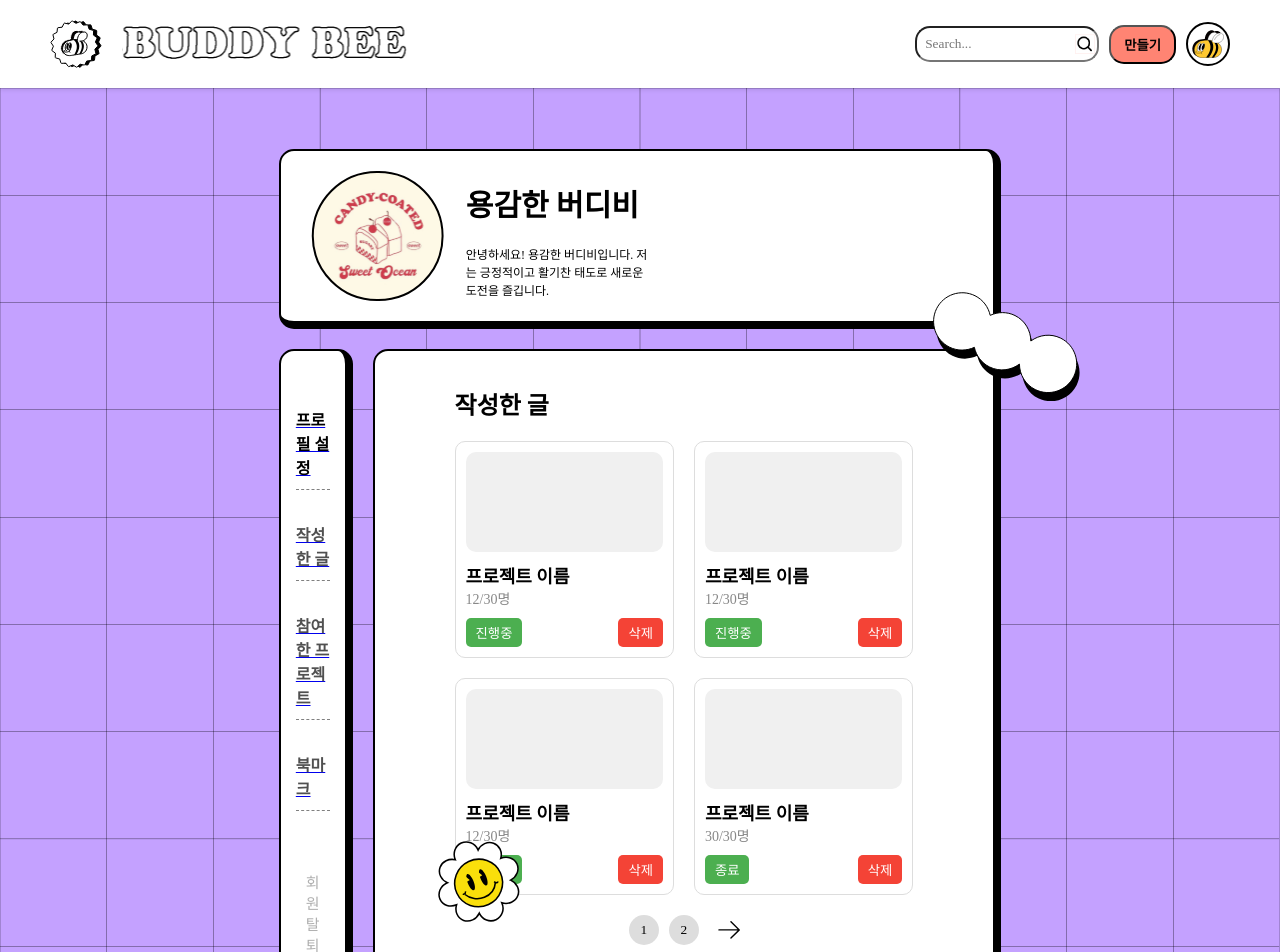
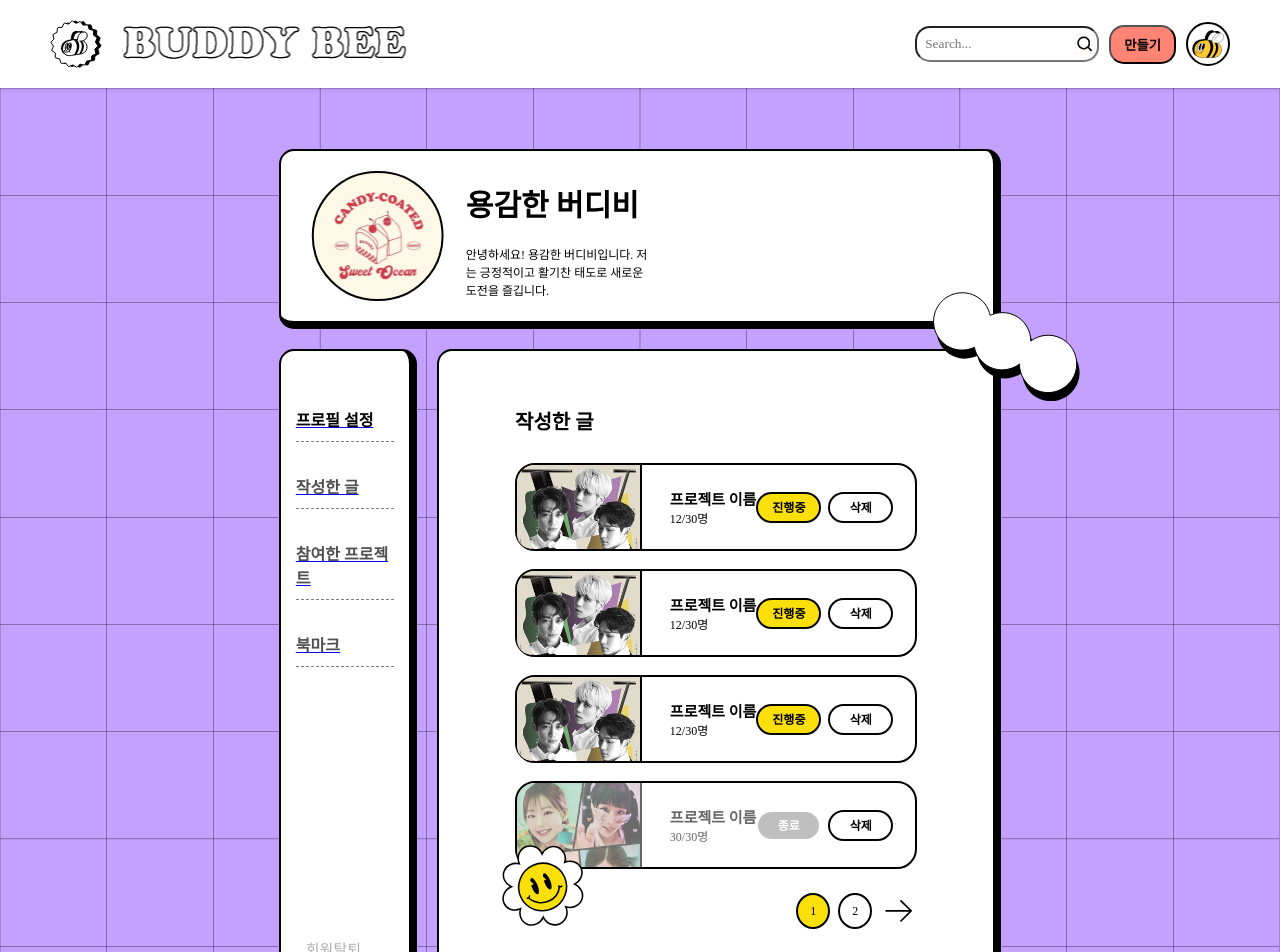
Before and after one commit to Smurfs-village/Buddy-Bee, a React (Create React App) app: page /profile/posts in a window 1280 px wide. Shown: the top 952 px of the page. Built offline with nearby package versions, Linux system fonts and the light colour scheme; a web font is replaced by a local one.

Commit message:
fix-some

```diff
--- a/src/components/Common/Top.js
+++ b/src/components/Common/Top.js
@@ -1,11 +1,15 @@
 import profileImg from "../../img/profile_img.svg";
 import cloudImg from "../../img/cloud2.svg";
-import "./Top.css"; // 필요한 CSS 파일을 임포트합니다.
+import "./Top.css";
 
 const Top = () => {
   return (
     <div className="MyProfile_main_top_container">
-      <img src={profileImg} className="Myprofile_main_top_container_img" />
+      <img
+        src={profileImg}
+        alt=""
+        className="Myprofile_main_top_container_img"
+      />
       <div className="MyProfile_main_top_container_title_desc_wrapper">
         <p className="MyProfile_main_top_container_title">용감한 버디비</p>
         <p className="MyProfile_main_top_container_desc">
@@ -13,7 +17,7 @@ const Top = () => {
           도전을 즐깁니다.
         </p>
       </div>
-      <img src={cloudImg} className="MyProfile_cloud_img" />
+      <img src={cloudImg} alt="" className="MyProfile_cloud_img" />
     </div>
   );
 };
--- a/src/views/ProfilePage/MyPosts.css
+++ b/src/views/ProfilePage/MyPosts.css
@@ -1,7 +1,5 @@
-.MyPosts_main_rightContainer_wrapper {
-  display: flex;
-}
-
+.MyPosts_main_top_container,
+.MyPosts_main_aside,
 .MyPosts_main_right_container {
   border-top-width: 2px;
   border-bottom-width: 8px;
@@ -12,79 +10,184 @@
   border-radius: 15px;
   margin: 10px;
   background-color: white;
+}
+
+.MyPosts_main_top_container {
+  display: flex;
+  padding: 0 0 0 30px;
+  position: relative;
+}
+
+.MyPosts_main_top_container_title_desc_wrapper {
+  margin-left: 22px;
+}
+
+.MyPosts_cloud_img {
+  position: absolute;
+  right: -100px;
+  bottom: -90px;
+  z-index: 1;
+}
+
+.MyPosts_main_top_container_img {
+  padding: 20px;
+}
+
+.MyPosts_main_top_container_title {
+  font-size: 30px;
+  font-weight: bold;
+}
+
+.MyPosts_main_top_container_desc {
+  transform: translateY(-10px);
+  font-size: 12px;
+  width: 190px;
+}
+
+.MyPosts_main_aside_rightContainer_wrapper {
+  display: flex;
+}
+
+.MyPosts_main_aside {
+  display: flex;
+  flex: 2;
+  flex-direction: column;
+  padding: 40px 15px 0 15px;
+}
+
+.MyPosts_main_aside_word {
+  color: #505050;
+  font-size: 16px;
+  font-weight: bold;
+  border-bottom: 1px dashed gray;
+  padding-bottom: 10px;
+}
+
+.MyPosts_main_aside_word_writtenPosts {
+  color: black;
+}
+
+.MyPosts_main_aside_deleteId_wrapper {
+  display: flex;
+  flex-direction: column;
+  justify-content: flex-end;
+  height: 100%;
+  padding: 10px;
+  font-size: 15px;
+  color: #afafaf;
+}
+
+.MyPosts_main_right_container {
   display: flex;
   flex-direction: column;
   flex: 8;
-  padding: 35px 80px;
+  padding: 55px 76px;
   position: relative;
 }
 
 .MyPosts_main_right_container_writtenPosts {
+  font-size: 20px;
   font-weight: bold;
-  font-size: 24px;
-  margin-bottom: 20px;
+  margin-bottom: 10px;
+}
+
+.MyPosts_main_right_container_box {
+  display: flex;
+  border: 2px solid black;
+  border-radius: 20px;
+  margin-top: 18px;
+  height: 84px;
+}
+
+.MyPosts_main_right_container_box_img {
+  border-right: 2px solid black;
 }
 
 .MyPosts_main_right_container_cards_wrapper {
-  display: flex;
-  flex-wrap: wrap;
-  gap: 20px;
-}
-
-.MyPosts_main_right_container_box {
-  border: 1px solid #ddd;
-  border-radius: 10px;
-  padding: 10px;
-  width: calc(50% - 10px);
-  box-sizing: border-box;
-  display: flex;
-  flex-direction: column;
-  justify-content: space-between;
-}
-
-.MyPosts_main_right_container_box_img_wrapper {
-  height: 100px;
-  background-color: #f0f0f0;
-  border-radius: 10px;
+  display: grid;
+  grid-template-rows: repeat(4, 1fr);
 }
 
 .MyPosts_main_right_container_box_text_wrapper {
-  margin-top: 10px;
+  display: flex;
+  flex-direction: column;
+  justify-content: center;
+  flex: 1;
+  padding-left: 27.8px;
+}
+
+.MyPosts_finishedProject_text_wrapper {
+  opacity: 0.6;
 }
 
 .MyPosts_main_right_container_box_projectName {
-  font-size: 18px;
+  font-size: 15px;
   font-weight: bold;
 }
 
 .MyPosts_main_right_container_box_numbersOfParticipants {
-  font-size: 14px;
-  color: #888;
+  font-size: 12px;
 }
 
 .MyPosts_main_right_container_box_btn_wrapper {
   display: flex;
-  justify-content: space-between;
-  margin-top: 10px;
+  align-items: center;
+  margin-right: 15px;
 }
 
-.MyPosts_main_right_container_box_progressingBtn,
-.MyPosts_main_right_container_box_endBtn {
-  background-color: #4caf50;
-  color: white;
-  border: none;
-  border-radius: 5px;
-  padding: 5px 10px;
+.MyPosts_main_right_container_box_img_wrapper {
+  width: 123px;
+  background-size: cover;
+  border-right: 2px solid black;
+  border-top-left-radius: 18px;
+  border-bottom-left-radius: 15px;
+}
+
+.Myposts_finishedProjectImg {
+  width: 123px;
+  background-size: cover;
+  border-right: 2px solid black;
+  border-top-left-radius: 18px;
+  border-bottom-left-radius: 15px;
+  filter: grayscale(25%);
+  opacity: 0.6;
+}
+
+.MyPosts_main_right_container_box_btn_wrapper > button {
   cursor: pointer;
+  font-size: 12px;
+  font-weight: bold;
+  border-radius: 20px;
+  border: 2px solid;
+  margin-right: 7px;
+  height: 31px;
+  width: 64.9px;
+}
+
+.MyPosts_main_right_container_box_progressingBtn {
+  background-color: #fadf0b;
 }
 
 .MyPosts_main_right_container_box_deleteBtn {
-  background-color: #f44336;
+  background-color: white;
+}
+
+.MyPosts_main_right_container_box_endBtn {
   color: white;
+  background-color: #bfbfbf;
   border: none;
-  border-radius: 5px;
-  padding: 5px 10px;
+}
+
+.MyPosts_finishedProject_container_deleteBtn {
   cursor: pointer;
+  font-size: 12px;
+  font-weight: bold;
+  border-radius: 20px;
+  border: 2px solid;
+  margin-right: 7px;
+  height: 31px;
+  width: 64.9px;
+  opacity: 1;
 }
 
 .MyPosts_main_right_container_flowerImg {
@@ -97,28 +200,27 @@
 
 .MyPosts_main_right_container_btn_arrow_wrapper {
   display: flex;
-  justify-content: center;
-  margin-top: 20px;
+  justify-content: flex-end;
+  margin-top: 24px;
 }
 
 .MyPosts_main_right_container_btn {
-  background-color: #ddd;
-  border: none;
+  cursor: pointer;
+  border: 2px solid black;
   border-radius: 50%;
-  width: 30px;
-  height: 30px;
-  margin: 0 5px;
-  cursor: pointer;
+  font-size: 12px;
+  margin-right: 8px;
+  padding: 6px 12px 6px 12px;
+}
+
+.MyPosts_main_right_container_pageOneBtn {
+  background-color: #fadf0b;
+}
+
+.MyPosts_main_right_container_pageTwoBtn {
+  background-color: white;
 }
 
 .MyPosts_rightArrow {
-  width: 30px;
-  height: 30px;
-  margin-left: 10px;
   cursor: pointer;
 }
-
-.MyPosts_main_right_container_btn:hover,
-.MyPosts_rightArrow:hover {
-  background-color: #bbb;
-}
--- a/src/views/ProfilePage/MyPosts.js
+++ b/src/views/ProfilePage/MyPosts.js
@@ -1,23 +1,27 @@
 import "./MyPosts.css";
 import myPageflowerImg from "../../img/myPage_flower.svg";
 import rightArrow from "../../img/right_arrow.svg";
+import shineeConcertImg from "../../img/shinee_concert.jpg";
+import kissOfLifeConcertImg from "../../img/kissOfLife_concert.jpg";
 
-const Card = () => {
+const Card = ({ imgSrc, projectName, participants, status }) => {
   return (
     <div className="MyPosts_main_right_container_box">
-      <div className="MyPosts_main_right_container_box_img_wrapper"></div>
+      <div
+        className="MyPosts_main_right_container_box_img_wrapper"
+        style={{ backgroundImage: `url(${imgSrc})` }}
+      ></div>
       <div className="MyPosts_main_right_container_box_text_wrapper">
         <div className="MyPosts_main_right_container_box_projectName">
-          프로젝트 이름
+          {projectName}
         </div>
         <div className="MyPosts_main_right_container_box_numbersOfParticipants">
-          12/30명
+          {participants}
         </div>
       </div>
-
       <div className="MyPosts_main_right_container_box_btn_wrapper">
         <button className="MyPosts_main_right_container_box_progressingBtn">
-          진행중
+          {status}
         </button>
         <button className="MyPosts_main_right_container_box_deleteBtn">
           삭제
@@ -27,19 +31,21 @@ const Card = () => {
   );
 };
 
-const FinishedProject = () => {
+const FinishedProject = ({ imgSrc, projectName, participants }) => {
   return (
     <div className="MyPosts_main_right_container_box Myposts_finishedProject_container">
-      <div className="MyPosts_main_right_container_box_img_wrapper Myposts_finishedProjectImg"></div>
+      <div
+        className="MyPosts_main_right_container_box_img_wrapper Myposts_finishedProjectImg"
+        style={{ backgroundImage: `url(${imgSrc})` }}
+      ></div>
       <div className="MyPosts_main_right_container_box_text_wrapper MyPosts_finishedProject_text_wrapper">
         <div className="MyPosts_main_right_container_box_projectName">
-          프로젝트 이름
+          {projectName}
         </div>
         <div className="MyPosts_main_right_container_box_numbersOfParticipants">
-          30/30명
+          {participants}
         </div>
       </div>
-
       <div className="MyPosts_main_right_container_box_btn_wrapper">
         <button className="MyPosts_main_right_container_box_endBtn">
           종료
@@ -57,10 +63,29 @@ const MainRightContainer = () => {
     <div className="MyPosts_main_right_container">
       <div className="MyPosts_main_right_container_writtenPosts">작성한 글</div>
       <div className="MyPosts_main_right_container_cards_wrapper">
-        <Card />
-        <Card />
-        <Card />
-        <FinishedProject />
+        <Card
+          imgSrc={shineeConcertImg}
+          projectName="프로젝트 이름"
+          participants="12/30명"
+          status="진행중"
+        />
+        <Card
+          imgSrc={shineeConcertImg}
+          projectName="프로젝트 이름"
+          participants="12/30명"
+          status="진행중"
+        />
+        <Card
+          imgSrc={shineeConcertImg}
+          projectName="프로젝트 이름"
+          participants="12/30명"
+          status="진행중"
+        />
+        <FinishedProject
+          imgSrc={kissOfLifeConcertImg}
+          projectName="프로젝트 이름"
+          participants="30/30명"
+        />
       </div>
       <img
         src={myPageflowerImg}
@@ -82,7 +107,7 @@ const MainRightContainer = () => {
 
 const MyPosts = () => {
   return (
-    <div className="MyPosts_main_rightContainer_wrapper">
+    <div className="MyPosts_container">
       <MainRightContainer />
     </div>
   );
--- a/src/views/ProfilePage/MyProfile.js
+++ b/src/views/ProfilePage/MyProfile.js
@@ -86,6 +86,7 @@ const MainRightContainer = () => {
       <div className="MyProfile_main_right_container_profile_edit_img_wrapper">
         <img
           src={editProfileImg}
+          alt=""
           className="MyProfile_main_right_container_profile_edit_img"
         />
       </div>
@@ -98,6 +99,7 @@ const MainRightContainer = () => {
       />
       <img
         src={myPageflowerImg}
+        alt=""
         className="MyProfile_main_right_container_flowerImg"
       />
       <form className="MyProfile_main_right_container_btn_wrapper">
```
